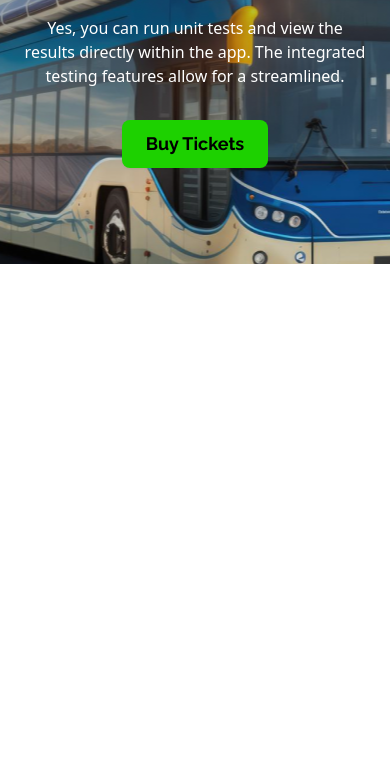
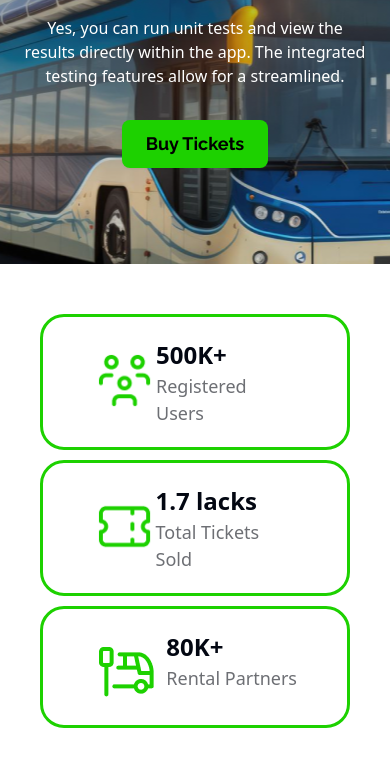
Before and after one commit to emonShimoul/js-projects, a plain HTML site: page smart-ticketing-system/index.html in a window 390 px wide. Shown: the part 288-1054 px from the top of the page. Before the commit the page ends 844 px from the top, so only its background shows below. Drawn offline with nearby package versions, Linux system fonts and the light colour scheme.

Commit message:
added media query in info section

```diff
--- a/smart-ticketing-system/index.html
+++ b/smart-ticketing-system/index.html
@@ -110,9 +110,9 @@
     <!-- banner area ends -->
 
     <!-- info-content section starts -->
-    <section class="hidden info-content-section mb-16">
-      <div class="info-content flex w-3/4 justify-between mx-auto">
-        <div class="registered-user flex gap-x-4 info-common">
+    <section class="info-content-section mb-16">
+      <div class="info-content md:flex md:w-3/4 justify-between mx-auto">
+        <div class="registered-user flex md:gap-x-4 info-common">
           <div>
             <img src="images/people.png" alt="" />
           </div>
@@ -121,22 +121,22 @@
             <p>Registered Users</p>
           </div>
         </div>
-        <div class="tickets-sold flex gap-x-4 info-common">
+        <div class="tickets-sold flex md:gap-x-4 info-common">
           <div>
             <img src="images/ticket-cupon.png" alt="" />
           </div>
           <div>
             <h4>1.7 lacks</h4>
-            <p>Tickets sold</p>
+            <p>Total Tickets Sold</p>
           </div>
         </div>
-        <div class="rental-partners flex gap-x-4 info-common">
+        <div class="rental-partners flex md:gap-x-4 info-common">
           <div>
             <img src="images/stoppage.png" alt="" />
           </div>
           <div>
             <h4>80K+</h4>
-            <p>Rental partners</p>
+            <p>Rental Partners</p>
           </div>
         </div>
       </div>
--- a/smart-ticketing-system/styles/style.css
+++ b/smart-ticketing-system/styles/style.css
@@ -71,6 +71,21 @@
   .banner h3 {
     font-size: 32px;
   }
+  .info-content {
+    position: relative;
+    left: 0;
+    top: 0;
+    margin: 50px;
+  }
+  .info-common {
+    border: 3px solid #1dd100;
+    justify-content: space-between;
+    margin: 10px 40px;
+    padding: 20px 50px;
+  }
+  .info-common h4 {
+    font-size: 24px;
+  }
 }
 
 /* Medium devices (tablets, 768px and up) */
@@ -78,5 +93,5 @@
 }
 
 /* Large devices (desktops, 992px and up) */
-@media (min-width: 992px) {
+@media (max-width: 1024px) {
 }
```
